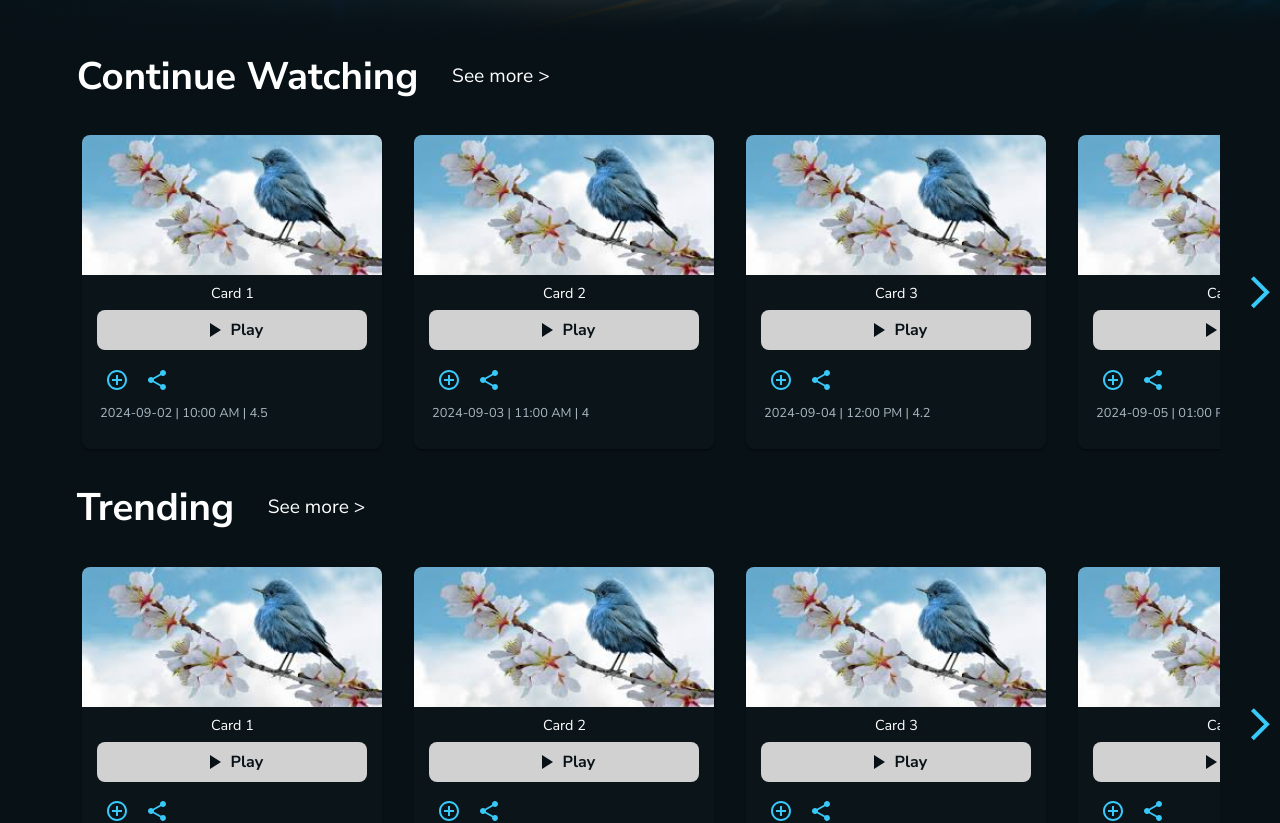
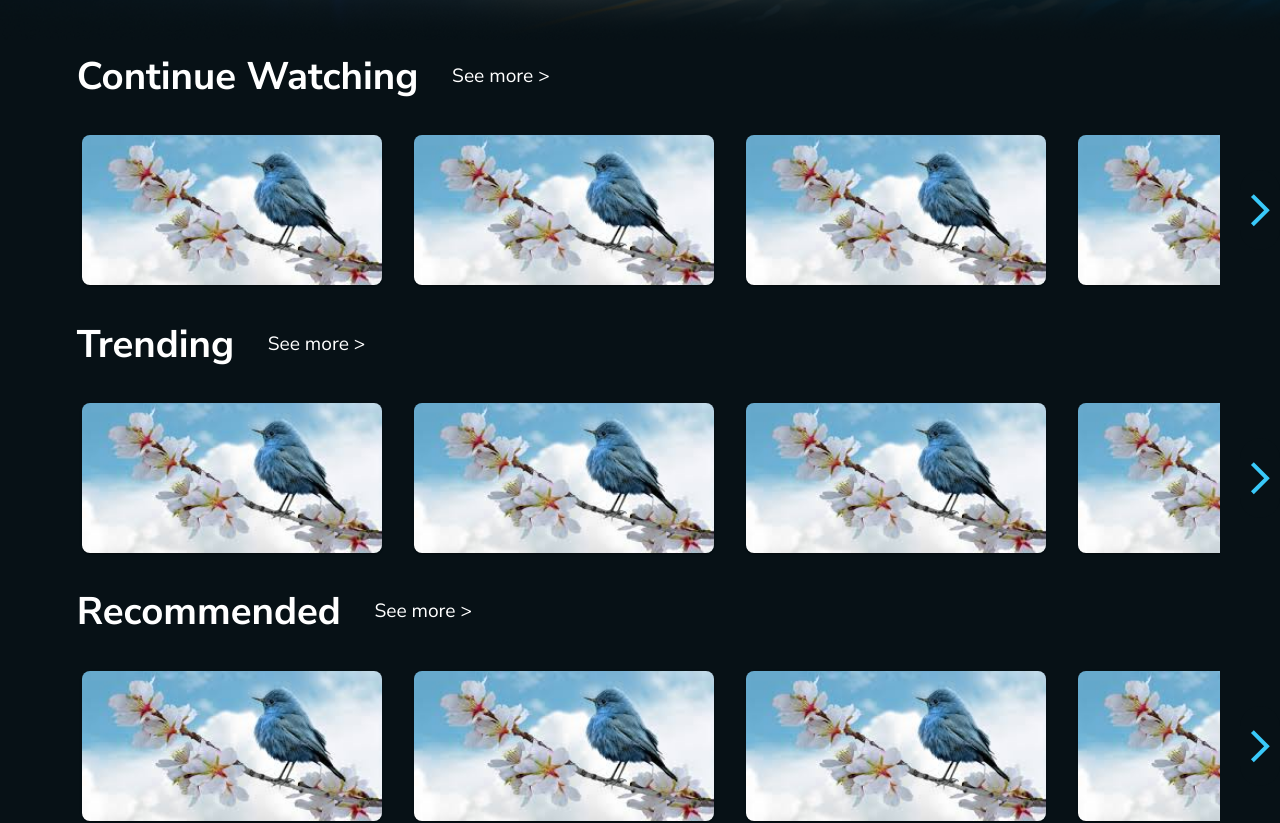
Before and after one commit to Subhajit009iitr/Biriyani, a React (Create React App) app: page / in a window 1280 px wide. Shown: the part 680-1503 px from the top of the page. Built offline with nearby package versions, Linux system fonts and the light colour scheme.

Commit message:
card fix

```diff
--- a/src/components/cards/card.jsx
+++ b/src/components/cards/card.jsx
@@ -1,10 +1,12 @@
-import React from 'react';
+import React, {useState} from 'react';
 import { Card, CardMedia, CardContent, Typography, Button, IconButton } from '@mui/material';
 import { useDispatch, useSelector } from 'react-redux';
 import AddCircleOutlineIcon from '@mui/icons-material/AddCircleOutline';
 import ShareIcon from '@mui/icons-material/Share';
 import { useTheme } from '@mui/material/styles';
 import PlayArrowIcon from '@mui/icons-material/PlayArrow';
+import { hover } from '@testing-library/user-event/dist/hover';
+import { Diversity1 } from '@mui/icons-material';
 // Action to add item (assuming you have this in your Redux slice)
 const addItem = (item) => ({
   type: 'ADD_ITEM',
@@ -25,15 +27,37 @@ const AnimeCard = ({title, imageURL,  date, time, rating, onClick  }) => {
     // Handle share functionality here
   };
 
+  const [hovered, setHovered] = useState(false);
   return (
-    <Card sx={{ minWidth: 300, maxWidth: 300 , margin: '1rem 1rem 1rem 1rem', backgroundColor: '#0b1419'}}>
+    <Card sx={{ minWidth: 300, maxWidth: 300 , margin: '1rem 1rem 1rem 1rem', backgroundColor: '#0b1419',
+      position: 'relative',
+      transition: 'transform 0.3s ease-in-out, height 0.3s ease-in-out',
+      overflow: 'hidden',
+      height: hovered ? 300 : 150, // Adjust height based on hover state
+      '&:hover': {
+        transform: 'scale(1.1)',
+      },
+    }}
+    onMouseEnter={() => setHovered(true)}
+    onMouseLeave={() => setHovered(false)}
+    >
+
       <CardMedia
         component="img"
-        height= "140"
+        height= "150"
         image={imageURL} // Update this to your image path or a URL
         alt={title}
         />
-      <CardContent sx={{padding: '0.5rem'}}>
+
+
+
+      <CardContent
+      className="card-expanded-info"
+      sx={{padding: '0.5rem',
+        // position: 'absolute',
+        transition: 'transform 0.3s ease-in-out',
+            transform: hovered ? 'translateY(0)' : 'translateY(100%)',
+       }}>
         <Typography  gutterBottom sx={{fontSize: '0.9rem'}} component="div">
           {title}
 
@@ -55,7 +79,11 @@ const AnimeCard = ({title, imageURL,  date, time, rating, onClick  }) => {
 
       </CardContent>
 
-      <CardContent sx={{ display: 'flex', justifyContent: 'space-between', alignItems: 'center', padding: '0.1rem 0.1rem 0.1rem 0.9rem' }}>
+      <CardContent sx={{ display: 'flex', justifyContent: 'space-between', alignItems: 'center', padding: '0.1rem 0.1rem 0.1rem 0.9rem',
+      // position: 'absolute',
+      transition: 'transform 0.3s ease-in-out',
+          transform: hovered ? 'translateY(0)' : 'translateY(100%)',
+      }}>
         <div>
           <IconButton onClick={handleAddItem}>
             <AddCircleOutlineIcon sx={{fontSize: '1.5rem'}} />
@@ -66,11 +94,16 @@ const AnimeCard = ({title, imageURL,  date, time, rating, onClick  }) => {
         </div>
 
       </CardContent>
-      <CardContent sx={{padding: '0.1rem 0.1rem 0.1rem 0.1rem'}}>
+      <CardContent sx={{padding: '0.1rem 0.1rem 0.1rem 0.1rem',
+        // position: 'absolute',
+        transition: 'transform 0.3s ease-in-out',
+            transform: hovered ? 'translateY(0)' : 'translateY(100%)',
+      }}>
       <Typography sx={{display: 'flex', fontSize: '0.8rem', padding: '0.1rem 0.1rem 0.1rem 1rem'}} color="text.secondary">
           {date} | {time} | {rating}
         </Typography>
       </CardContent>
+
 
 
     </Card>
```
Lines whose indentation alone changed are shown as unchanged.
